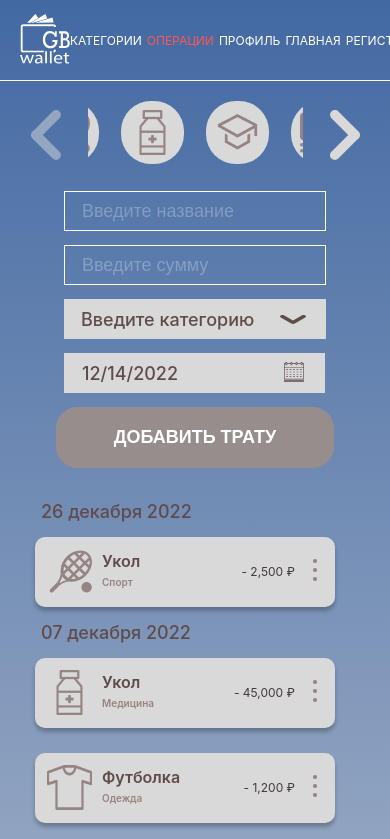
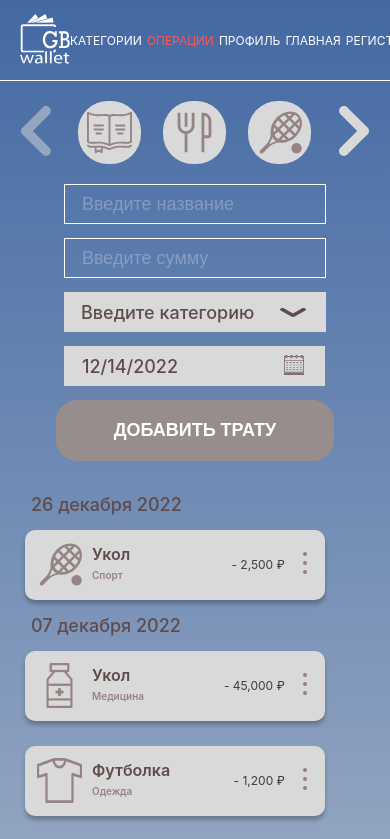
Before and after one commit to Mercique/Wallet-project, a React (Create React App) app: page /operations in a window 390 px wide. Shown: the top 839 px of the page. Built offline with nearby package versions, Linux system fonts and the light colour scheme.

Commit message:
Fix slider

```diff
--- a/src/components/Slider/Slider.jsx
+++ b/src/components/Slider/Slider.jsx
@@ -6,17 +6,17 @@ export const Slider = ({ idx, wrapper, sliderIconWrapper, leftArrow, rightArrow,
   const [step, setStep] = useState(0);
 
   const handleUp = () => {
-    if (step !== 0) {
-      setSlide(prevTop => prevTop + 122);
-      setStep(prevTop => prevTop - 1);
-    }
+    const windowInnerWidth = window.innerWidth > 1200 ? 122 : (window.innerWidth > 767 ? 98 : 85);
+
+    setSlide(prevTop => prevTop + windowInnerWidth);
+    setStep(prevTop => prevTop - 1);
   };
 
   const handlebottom = () => {
-    if (step + 5 !== categoryList.length) {
-      setSlide(prevTop => prevTop - 122);
-      setStep(prevTop => prevTop + 1);
-    }
+    const windowInnerWidth = window.innerWidth > 1200 ? 122 : (window.innerWidth > 767 ? 98 : 85);
+
+    setSlide(prevTop => prevTop - windowInnerWidth);
+    setStep(prevTop => prevTop + 1);
   };
 
   return (
@@ -29,7 +29,7 @@ export const Slider = ({ idx, wrapper, sliderIconWrapper, leftArrow, rightArrow,
         </button>
       }
       <div className={`${styles.sliderIconWrapper} ${sliderIconWrapper}`}>
-        <div className={categoryList.length < idx ? sliderLine : `${styles.sliderIconLine} ${sliderLine}`} style={idx === 5 ? {top: `${slide}px`} : {left: `${slide}px`}}>
+        <div className={categoryList.length < idx ? sliderLine : `${styles.sliderIconLine} ${sliderLine}`} style={idx === 5 && window.innerWidth > 767 ? {top: `${slide}px`} : {left: `${slide}px`}}>
           { categoryList?.map((category, idx) => (
             <div
               className={
@@ -49,7 +49,7 @@ export const Slider = ({ idx, wrapper, sliderIconWrapper, leftArrow, rightArrow,
         </div>
       </div>
       { categoryList?.length > idx &&
-        <button type="button" className={styles.sliderArrow} onClick={handlebottom} disabled={step + idx === categoryList?.length}>
+        <button type="button" className={styles.sliderArrow} onClick={handlebottom} disabled={window.innerWidth > 1200 ? step + idx : (window.innerWidth > 767 ? step + 6 : step + 3) === categoryList?.length}>
           <svg className={rightArrow} width="50" height="30" viewBox="0 0 50 30" fill="none" xmlns="http://www.w3.org/2000/svg">
             <path d="M28.552 28.5875C28.8049 28.3352 29.0165 28.0577 29.2022 27.7685L48.5821 8.36348C50.4717 6.46958 50.4735 3.39929 48.5821 1.5045C46.6906 -0.387603 43.6252 -0.389398 41.732 1.5045L25.0435 18.2164L8.26622 1.42009C6.37478 -0.472913 3.30936 -0.473811 1.41702 1.42009C0.472642 2.36838 -0.00178862 3.60853 5.06696e-06 4.84868C-0.00178862 6.08972 0.472642 7.33077 1.41881 8.27547L20.883 27.7676C21.0687 28.0577 21.2821 28.3343 21.5368 28.5875C22.5036 29.5556 23.7754 30.0216 25.0435 29.9992C26.3098 30.0225 27.5852 29.5556 28.552 28.5875Z" fill="#D9D9D9"/>
           </svg>
--- a/src/components/Slider/Slider.module.css
+++ b/src/components/Slider/Slider.module.css
@@ -49,14 +49,14 @@
 }
 
 @media (max-width: 1200px) {
-  .categoryIcon {
+  .categoryIcon, .categoryIconActive {
     width: 76px;
     height: 76px;
   }
 }
 
 @media (max-width: 767px) {
-  .categoryIcon {
+  .categoryIcon, .categoryIconActive {
     width: 63px;
     height: 63px;
   }
--- a/src/pages/Category/Category.module.css
+++ b/src/pages/Category/Category.module.css
@@ -208,7 +208,8 @@
   }
 
   .categoryIconWrapper {
-    width: 570px;
+    width: 566px;
+    height: 76px;
   }
 }
 
--- a/src/pages/Operations/Operations.module.css
+++ b/src/pages/Operations/Operations.module.css
@@ -23,7 +23,7 @@
 
 .sliderIconWrapper {
   width: 100px;
-  height: 565px;
+  height: 588px;
   justify-content: center;
 }
 
@@ -39,7 +39,7 @@
   display: flex;
   flex-direction: column;
   gap: 22px;
-  transition: top .3s ease-in-out;
+  transition: all .3s ease-in-out;
 }
 
 @media (max-width: 1200px) {
@@ -53,6 +53,13 @@
     justify-content: space-around;
     align-items: center;
   }
+  .sliderIconWrapper {
+    width: 76px;
+    height: 468px;
+  }
+  .sliderLine {
+    top: 0;
+  }
 }
 
 @media (max-width: 767px) {
@@ -65,11 +72,12 @@
     width: 95%;
   }
   .sliderIconWrapper {
-    width: 234px;
-    height: 70px;
+    width: 254px;
+    height: 63px;
   }
   .sliderLine {
     flex-direction: row;
+    left: 0;
   }
   .operationsRight {
     flex-direction: column;
```
